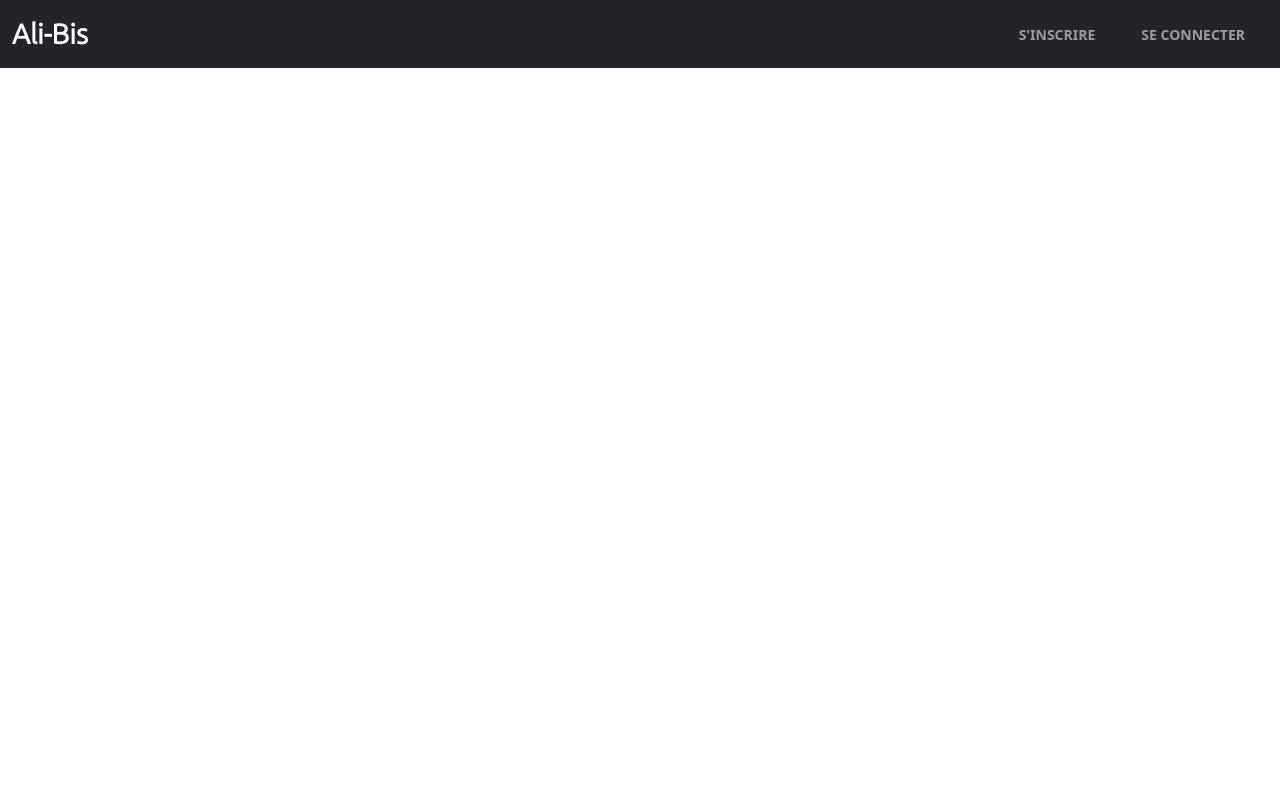
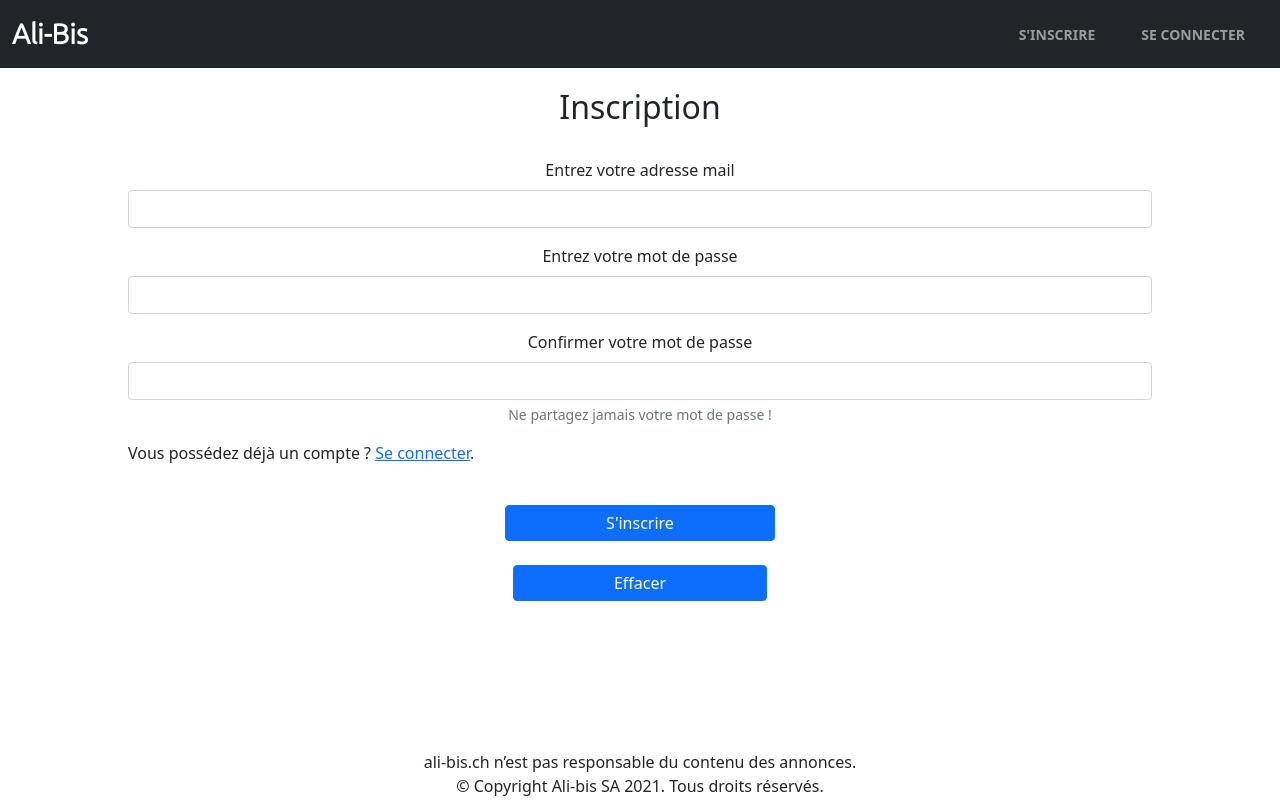
Before and after one commit to Soreenn/Web_Project_CPNV, a PHP site: page /register in a window 1280 px wide. Run offline with PHP 8.4, Linux system fonts and the light colour scheme.

Commit message:
Register without hash + style change

```diff
--- /dev/null
+++ b/Web_Files/controller/controller.php
@@ -0,0 +1,27 @@
+<?php
+/**
+ * Author : Luke CORNAZ & Gabriel PEREIRA
+ * Date : 12.02.2021
+ * Version : 0.1
+ */
+
+function home(){
+   require "view/home.php";
+}
+
+function lost(){
+    require "view/lost.php";
+}
+
+function login(){
+    require "view/login.php";
+}
+
+function register(){
+    require "view/register.php";
+}
+
+function registerData($userData){
+    require "model/data_encode.php";
+    addUser($userData);
+}
--- a/Web_Files/index.php
+++ b/Web_Files/index.php
@@ -1,5 +1,11 @@
 <?php
-require "controller/navigation.php";
+/**
+ * Author : Luke CORNAZ & Gabriel PEREIRA
+ * Date : 12.02.2021
+ * Version : 0.1
+ */
+
+require "controller/controller.php";
 
 switch ($_SERVER["REQUEST_URI"]){
     case "/" :
@@ -9,6 +15,12 @@ switch ($_SERVER["REQUEST_URI"]){
     case "/login" :
         login();
         break;
+    case "/register" :
+        register();
+        break;
+    case "/registerData" :
+        registerData($_POST);
+        break;
     default:
         lost();
 }
--- /dev/null
+++ b/Web_Files/view/annonce.php
@@ -0,0 +1 @@
+<?php
--- a/Web_Files/view/content/css/stylesheet.css
+++ b/Web_Files/view/content/css/stylesheet.css
@@ -13,3 +13,61 @@
 .navbar-dark .navbar-nav .nav-item{
     margin: 0 15px;
 }
+
+.home{
+    position: relative;
+    height: 150px;
+}
+
+.center{
+    max-width: 64em;
+    margin: auto;
+    text-align: center;
+}
+
+h1{
+    margin-top: 20px;
+    text-align: center;
+}
+
+h2{
+    margin-top: 20px;
+    text-align: center;
+}
+
+h3{
+    margin-top: 20px;
+    text-align: center;
+}
+
+.btn-primary{
+    padding: 5px 100px;
+}
+
+.alignLeft{
+    max-width: 64em;
+    margin: auto;
+    text-align: left;
+}
+
+.footer-copyright{
+
+    margin: auto;
+    text-align: center;
+}
+
+.navbar-logo{
+    width: 75px;
+}
+
+.footer-copyright{
+    position: absolute;
+    width: 100%; height: 50px;
+    bottom: 0; left: 0; right: 0;
+}
+
+.center-bottom{
+    position: absolute;
+    bottom: 100px;
+    text-align: center;
+}
--- a/Web_Files/view/gabarit.php
+++ b/Web_Files/view/gabarit.php
@@ -1,4 +1,9 @@
 <?php
+/**
+ * Author : Luke CORNAZ & Gabriel PEREIRA
+ * Date : 12.02.2021
+ * Version : 0.1
+ */
 ?>
 
 <html>
@@ -24,7 +29,7 @@
             <div class="collapse navbar-collapse" id="navbarSupportedContent">
                 <ul class="navbar-nav me-auto mb-2 mb-lg-0">
                     <li class="nav-item">
-                        <a class="nav-link" href="#">S'inscrire</a>
+                        <a class="nav-link" href="/register">S'inscrire</a>
                     </li>
                     <li class="nav-item">
                         <a class="nav-link" href="/login">Se connecter</a>
@@ -35,11 +40,25 @@
         </div>
     </div>
 </nav>
+
 <!-- Navbar end-->
 
 <!-- Page content start-->
 <?= $content; ?>
 <!-- Page content end-->
 <script src=/view/content/js/bootstrap.bundle.js></script>
+<br>
+<br>
+<footer>
+    <div class="footer-copyright">
+        <span>
+            ali-bis.ch n’est pas responsable du contenu des annonces.
+        </span>
+        <br>
+        <span>
+            © Copyright Ali-bis SA 2021. Tous droits réservés.
+        </span>
+    </div>
+</footer>
 </body>
 </html>
--- a/Web_Files/view/lost.php
+++ b/Web_Files/view/lost.php
@@ -1,4 +1,9 @@
 <?php
+/**
+ * Author : Luke CORNAZ & Gabriel PEREIRA
+ * Date : 12.02.2021
+ * Version : 0.1
+ */
 ob_start();
 $title = "Perdu";
 ?>
--- /dev/null
+++ b/Web_Files/view/register.php
@@ -0,0 +1,43 @@
+<?php
+/**
+ * Author : Luke CORNAZ & Gabriel PEREIRA
+ * Date : 12.02.2021
+ * Version : 0.1
+ */
+$title = 'Enregistrement';
+
+ob_start();
+?>
+<h2>Inscription</h2>
+<br>
+<!--Form start-->
+<div class="center">
+    <form method="post" class="centerForm" action = "/registerData">
+        <div class="mb-3">
+            <label for="userEmail" class="form-label">Entrez votre adresse mail</label>
+            <input type="email" class="form-control" name="email" id="userEmail" aria-describedby="emailHelp">
+        </div>
+        <div class="mb-3">
+            <label for="inputUserPsw" class="form-label">Entrez votre mot de passe</label>
+            <input type="password" class="form-control" name="password" id="inputUserPsw">
+        </div>
+        <div class="mb-3">
+            <label for="inputConfirmPsw" class="form-label">Confirmer votre mot de passe</label>
+            <input type="password" class="form-control" name="passwordConfirm" id="inputConfirmPsw">
+            <div id="passwordHelp" class="form-text">Ne partagez jamais votre mot de passe !</div>
+        </div>
+        <div class="alignLeft">
+            <p>Vous possédez déjà un compte ? <a href="/login">Se connecter</a>.</p>
+        </div>
+        <br>
+        <button type="submit" class="btn btn-primary">S'inscrire</button>
+        <br>
+        <br>
+        <button type="reset" class="btn btn-primary">Effacer</button>
+    </form>
+</div>
+<!--Form end-->
+<?php
+$content = ob_get_clean();
+require 'gabarit.php';
+?>
```
Also changed, not shown: Web_Files/model/data/dataTest.json (added, +18 -0 lines), Web_Files/model/data_decode.php (added, +9 -0 lines), Web_Files/model/data_encode.php (added, +22 -0 lines), Web_Files/view/home.php (+14 -9 lines), Web_Files/view/login.php (+36 -11 lines), Web_Files/view/content/images/octobis.jpg (added), Web_Files/view/content/images/scribble_light.png (added).
